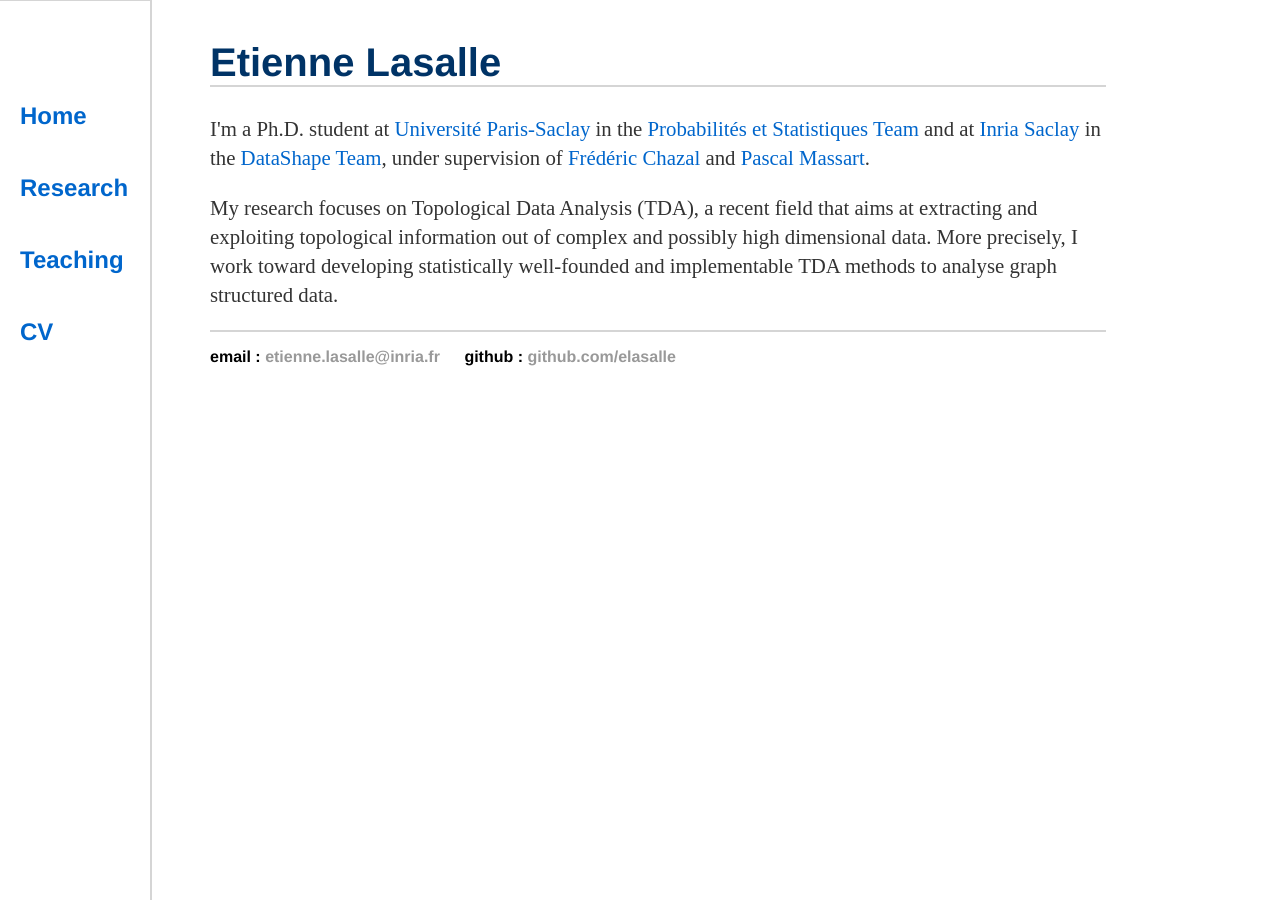
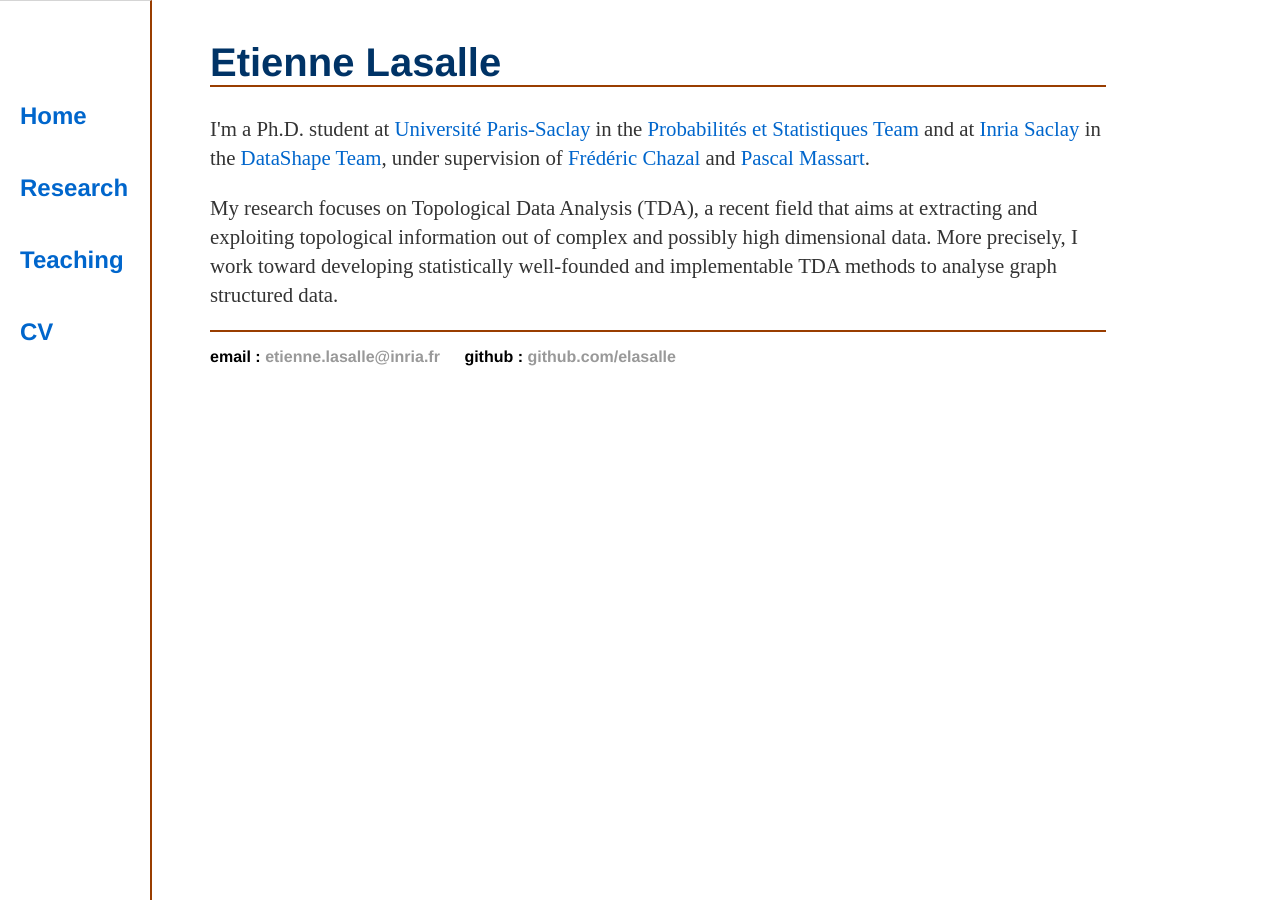
Before and after one commit to elasalle/elasalle.github.io, a Jekyll site: the page built from index.html, in a window 1280 px wide. Built offline with Jekyll 4.4.1, drawn with Linux system fonts in a browser that asks for light colours.

Commit message:
Update main.css
add orange to the lines

```diff
--- a/css/main.css
+++ b/css/main.css
@@ -16,7 +16,7 @@ nav {
   overflow-x: hidden; /* Disable horizontal scroll */
   padding-top: 55px;
   padding-left: 20px;
-  border-right: 2px solid #d5d5d5;
+  border-right: 2px solid #993d00;
   font-size: 1.5em;
   line-height: 3em;
 }
@@ -43,7 +43,7 @@ h1 {
 }
 h1.name {
     color: #003366;
-    border-bottom: 2px solid #d5d5d5;
+    border-bottom: 2px solid #993d00;
 }
 h2 {
     font-size: 1.7em;
@@ -63,7 +63,7 @@ p {
     color: #333;
 }
 footer {
-    border-top: 2px solid #d5d5d5;
+    border-top: 2px solid #993d00;
     font-size: 1em;
 }
 
```
